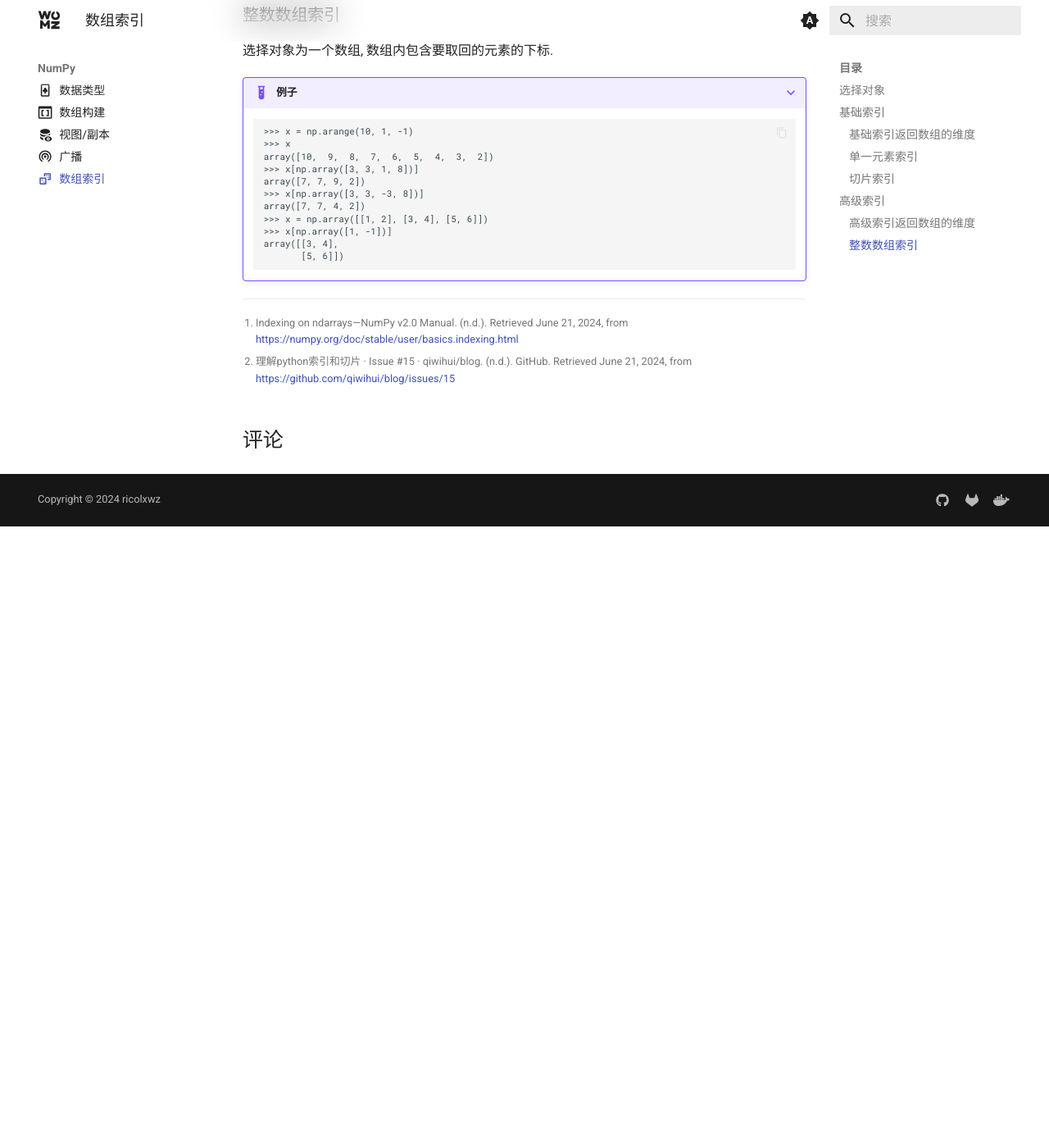
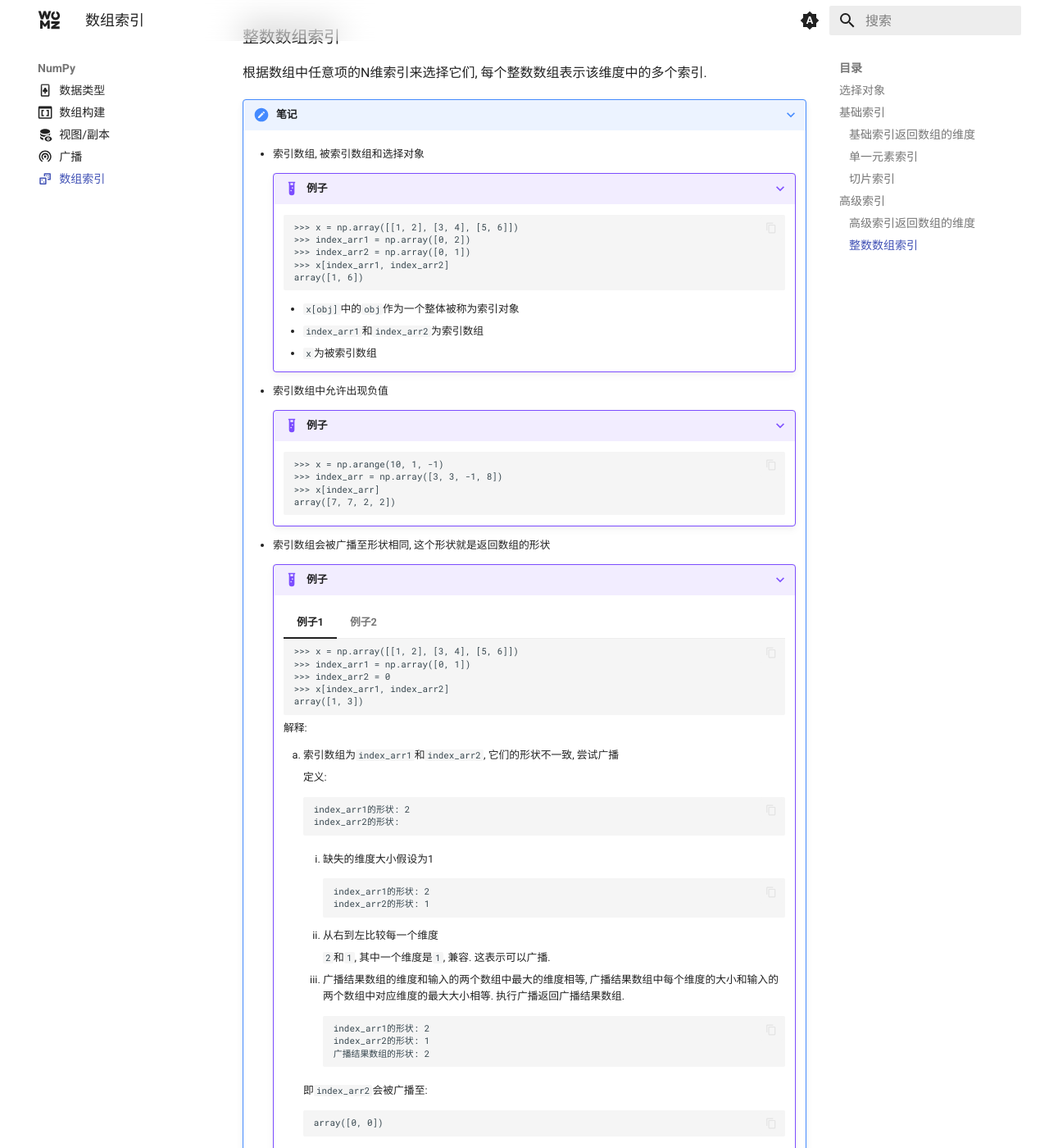
Before and after one commit to sigmax01/py, an MkDocs documentation site: the page built from docs/NumPy/数组索引.md, in a window 1280 px wide and 1400 px high, scrolled down 7524 px. Shown: the whole window at 82% size. Built offline with MkDocs 1.6.1 and Material for MkDocs 9.7.7, drawn with Linux system fonts in a browser that asks for light colours; comment, search, counter and statistics services are not loaded; before the commit the page ends 8166 px from its top, so only the background shows below that; some of the changed text lies outside the part shown.

Commit message:
docs: Fix typo in NumPy array indexing documentation

````diff
--- a/docs/NumPy/数组索引.md
+++ b/docs/NumPy/数组索引.md
@@ -412,7 +412,8 @@ comments: true
 
 ???+ warning "注意"
 
-    高级索引产生的新数组是[副本](/NumPy/视图副本/#副本).
+    - 高级索引产生的新数组是[副本](/NumPy/视图副本/#副本).
+    - 在学习这一小节之前, 强烈建议复习一遍[广播](/NumPy/广播).
 
 ???+ example "例子"
 
@@ -422,23 +423,186 @@ comments: true
 
 ### 整数数组索引
 
-选择对象为一个数组, 数组内包含要取回的元素的下标.
+根据数组中任意项的N维索引来选择它们, 每个整数数组表示该维度中的多个索引.
+
+???+ note "笔记"
+
+    - 索引数组, 被索引数组和选择对象
+
+        ???+ example "例子"
+
+            ```
+            >>> x = np.array([[1, 2], [3, 4], [5, 6]])
+            >>> index_arr1 = np.array([0, 2])
+            >>> index_arr2 = np.array([0, 1])
+            >>> x[index_arr1, index_arr2]
+            array([1, 6])
+            ```
+
+            - `x[obj]`中的`obj`作为一个整体被称为索引对象
+            - `index_arr1`和`index_arr2`为索引数组
+            - `x`为被索引数组
+
+    - 索引数组中允许出现负值
+
+        ???+ example "例子"
+
+            ```
+            >>> x = np.arange(10, 1, -1)
+            >>> index_arr = np.array([3, 3, -1, 8])
+            >>> x[index_arr]
+            array([7, 7, 2, 2])
+            ```
+
+    - 索引数组会被广播至形状相同, 这个形状就是返回数组的形状
+
+        ???+ example "例子"
+
+            === "例子1"
+
+                ```
+                >>> x = np.array([[1, 2], [3, 4], [5, 6]])
+                >>> index_arr1 = np.array([0, 1])
+                >>> index_arr2 = 0
+                >>> x[index_arr1, index_arr2]
+                array([1, 3])
+                ```
+
+                解释:
+
+                1. 索引数组为`index_arr1`和`index_arr2`, 它们的形状不一致, 尝试广播
+
+                    定义:
+
+                    ```
+                    index_arr1的形状: 2
+                    index_arr2的形状:
+                    ```
+
+                    1. 缺失的维度大小假设为1
+
+                        ```
+                        index_arr1的形状: 2
+                        index_arr2的形状: 1
+                        ```
+
+                    2. 从右到左比较每一个维度
+
+                        `2`和`1`, 其中一个维度是`1`, 兼容. 这表示可以广播.
+
+                    3. 广播结果数组的维度和输入的两个数组中最大的维度相等, 广播结果数组中每个维度的大小和输入的两个数组中对应维度的最大大小相等. 执行广播返回广播结果数组.
+
+                        ```
+                        index_arr1的形状: 2
+                        index_arr2的形状: 1
+                        广播结果数组的形状: 2
+                        ```
+
+                    即`index_arr2`会被广播至:
+
+                    ```
+                    array([0, 0])
+                    ```
+
+                2. 获得广播结果之后, 上述操作相当于`x[index_arr1, index_arr2_broadcast]`, 返回数组的形状即为广播结果数组的形状. 所以形状为`(2, )`.
+
+            === "例子2"
+
+                ```
+                >>> x = np.array([[1, 2], [3, 4], [5, 6]])
+                >>> index_arr1 = np.array([[0, 2], [0, 1]])
+                >>> index_arr2 = np.array([1, 1])
+                >>> x[index_arr1, index_arr2]
+                array([[2, 6],
+                       [2, 4]])
+                ```
+
+                解释:
+
+                1. 索引数组为`index_arr1`和`index_arr2`, 它们的形状不一致, 尝试广播
+
+                    定义:
+
+                    ```
+                    index_arr1的形状: 2 * 2
+                    index_arr2的形状:     2
+                    ```
+
+                    1. 缺失的维度大小假设为1
+
+                        ```
+                        index_arr1的形状: 2 * 2
+                        index_arr2的形状: 1 * 2
+                        ```
+
+                    2. 从右到左比较每一个维度
+
+                        - 最右边的维度: `2`和`2`, 相等, 兼容
+                        - 最左边的维度: `2`和`1`, 其中有一个为`1`, 兼容
+
+                        这表示可以广播.
+
+                    3. 广播结果数组的维度和输入的两个数组中最大的维度相等, 广播结果数组中每个维度的大小和输入的两个数组中对应维度的最大大小相等. 执行广播返回广播结果数组.
+
+                        ```
+                        index_arr1的形状: 2 * 2
+                        index_arr2的形状: 2 * 2
+                        广播结果数组的形状: 2 * 2
+                        ```
+
+                    即`index_arr2`会被广播至:
+
+                    ```
+                    array([[1, 1],
+                           [1, 1]])
+                    ```
+
+                2. 获得广播结果之后, 上述操作相当于`x[index_arr1, index_arr2_broadcast]`, 返回数组的形状即为广播结果数组的形状. 所以形状为`(2, 2)`.
+
 
 ???+ example "例子"
 
-    ```
-    >>> x = np.arange(10, 1, -1)
-    >>> x
-    array([10,  9,  8,  7,  6,  5,  4,  3,  2])
-    >>> x[np.array([3, 3, 1, 8])]
-    array([7, 7, 9, 2])
-    >>> x[np.array([3, 3, -3, 8])]
-    array([7, 7, 4, 2])
-    >>> x = np.array([[1, 2], [3, 4], [5, 6]])
-    >>> x[np.array([1, -1])]
-    array([[3, 4],
-           [5, 6]])
-    ```
+    === "被索引数组为一维数组"
+
+        ```
+        >>> x = np.arange(10, 1, -1)
+        >>> x
+        array([10,  9,  8,  7,  6,  5,  4,  3,  2])
+        >>> x[np.array([3, 3, 1, 8])]
+        array([7, 7, 9, 2])
+        >>> x[np.array([3, 3, -3, 8])]
+        array([7, 7, 4, 2])
+        ```
+
+    === "被索引数组为二维数组"
+
+        ```
+        >>> x = np.array([[1, 2], [3, 4], [5, 6]])
+        >>> x
+        array([[1, 2],
+               [3, 4],
+               [5, 6]])
+        >>> x[np.array([1, -1])]
+        array([[3, 4],
+               [5, 6]])
+        >>> x[np.array([0, 2]), np.array([0, 1])]
+        array([1, 6])
+        >>> x[np.array([[0, 2], [0, 1]]), np.array([[1, 1], [0, 1]])]
+        array([[2, 6],
+               [1, 4]])
+        >>> x[np.array([[0, 2], [1, 1]])]
+        array([[[1, 2],
+                [5, 6]],
+
+               [[3, 4],
+                [3, 4]]])
+        ```
+
+        === "解释1"
+
+
+
+        === "解释2"
 
 [^1]: Indexing on ndarrays—NumPy v2.0 Manual. (n.d.). Retrieved June 21, 2024, from https://numpy.org/doc/stable/user/basics.indexing.html
 [^2]: 理解python索引和切片 · Issue #15 · qiwihui/blog. (n.d.). GitHub. Retrieved June 21, 2024, from https://github.com/qiwihui/blog/issues/15
````
Also changed, not shown: docs/NumPy/广播.md (+3 -3 lines).
